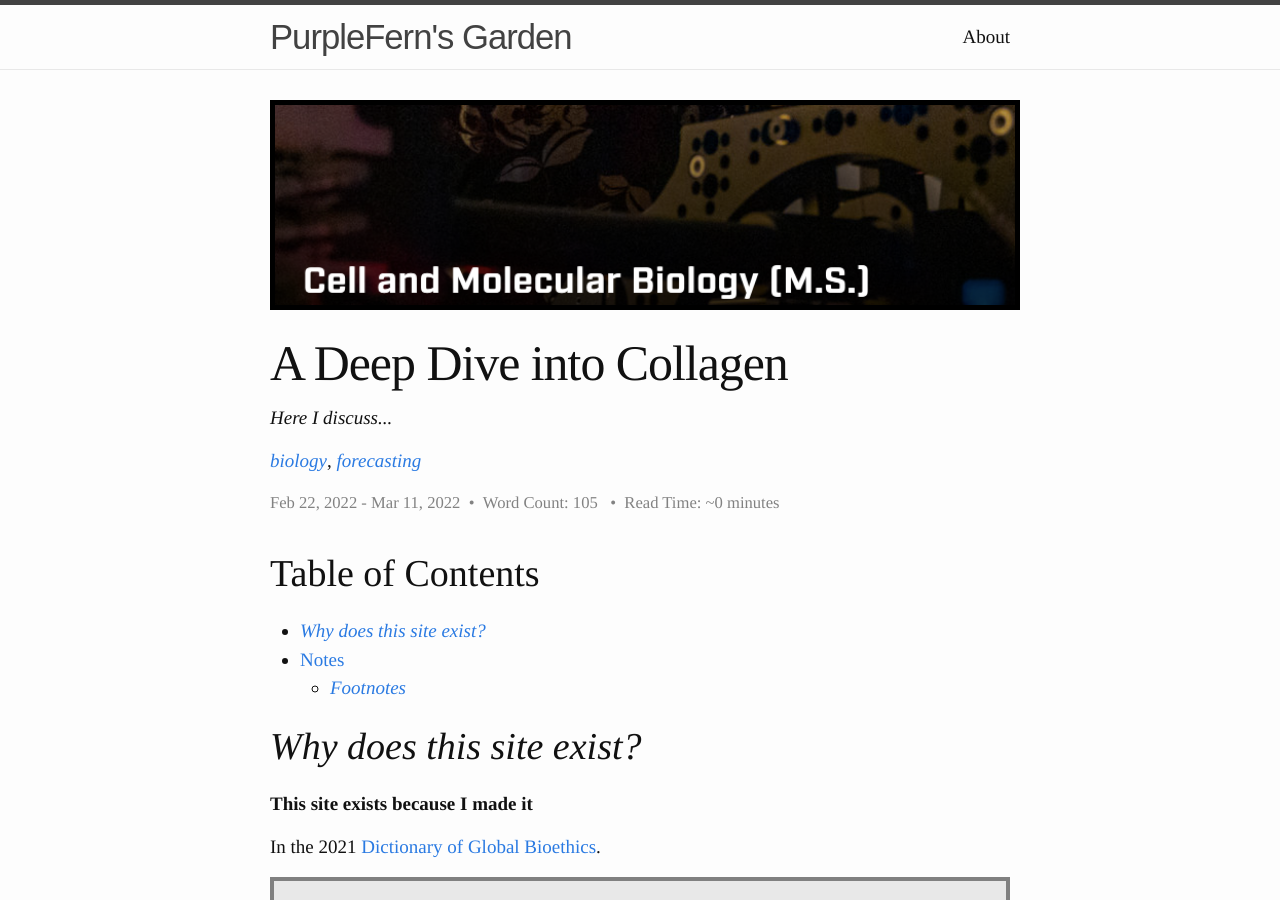
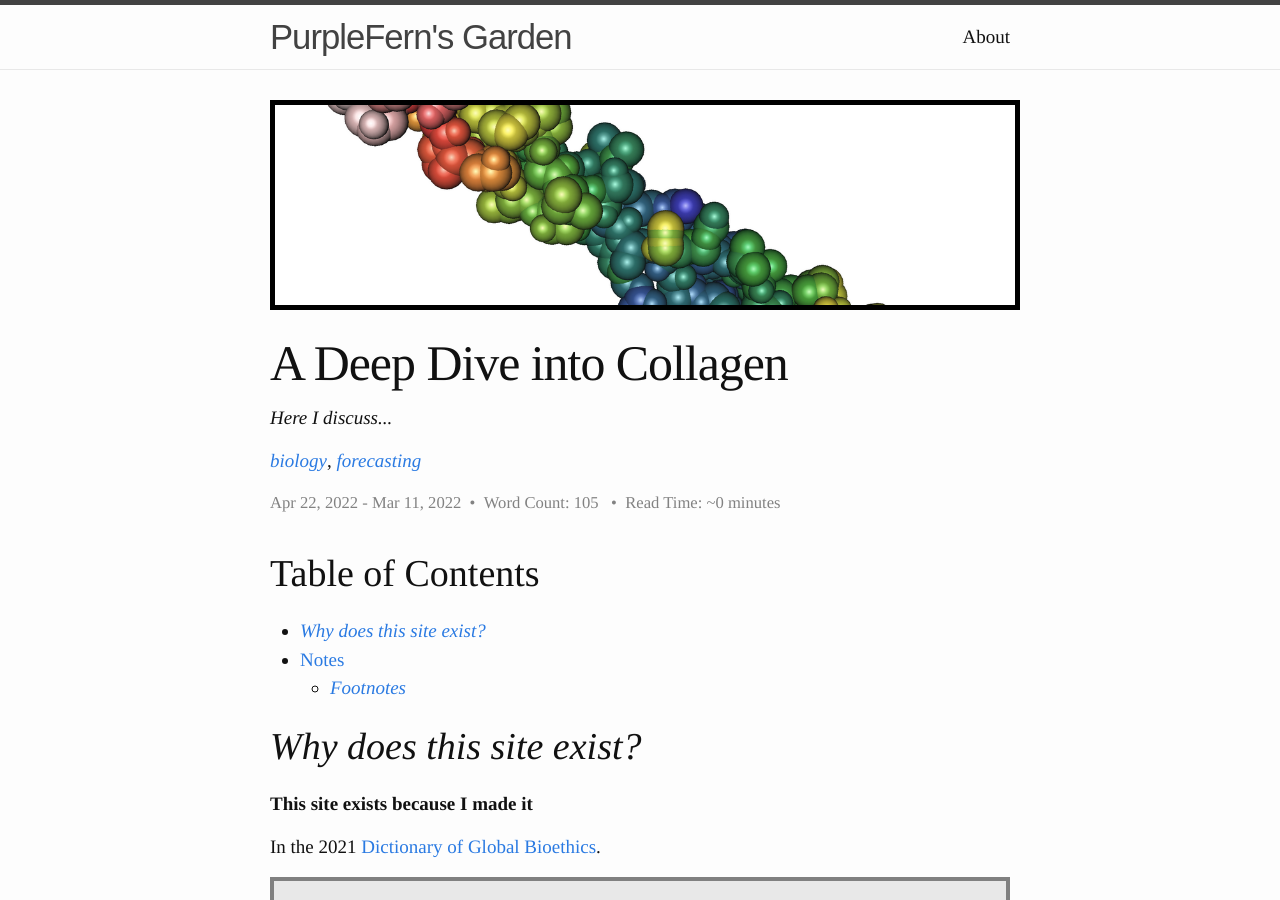
Before and after one commit to purplefern/purplefern.github.io, a Jekyll site: the page built from _posts/2022-04-21-collagen.md, in a window 1280 px wide and 900 px high. Built offline with Jekyll 4.4.1, drawn with Linux system fonts in a browser that asks for light colours.

Commit message:
this is basically the first commit

```diff
--- a/_posts/2022-04-21-collagen.md
+++ b/_posts/2022-04-21-collagen.md
@@ -1,11 +1,11 @@
 ---
 layout: post
 title:  "A Deep Dive into Collagen"
-date:  2022-02-21 21:40:00 -0400
+date:  2022-04-21 21:40:00 -0400
 last_edit: 2022-03-11 16:50:00 -0400
 permalink: "/test_post/"
 tags: [biology, forecasting]
-image: /assets/images/test.png
+image: /assets/images/collagen.png
 desc: "Here I discuss..."
 ---
 
```
Also changed, not shown: assets/images/collagen.png (added).
